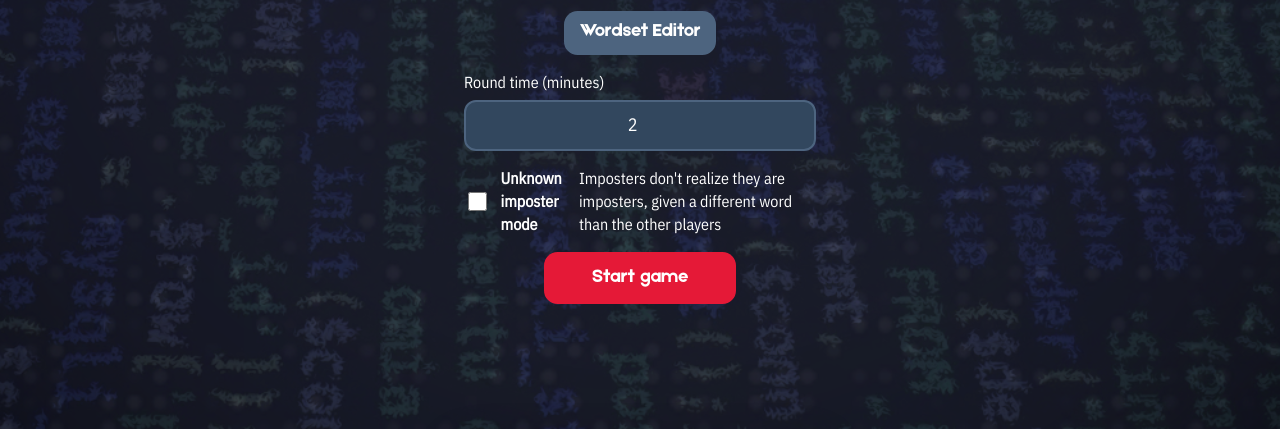
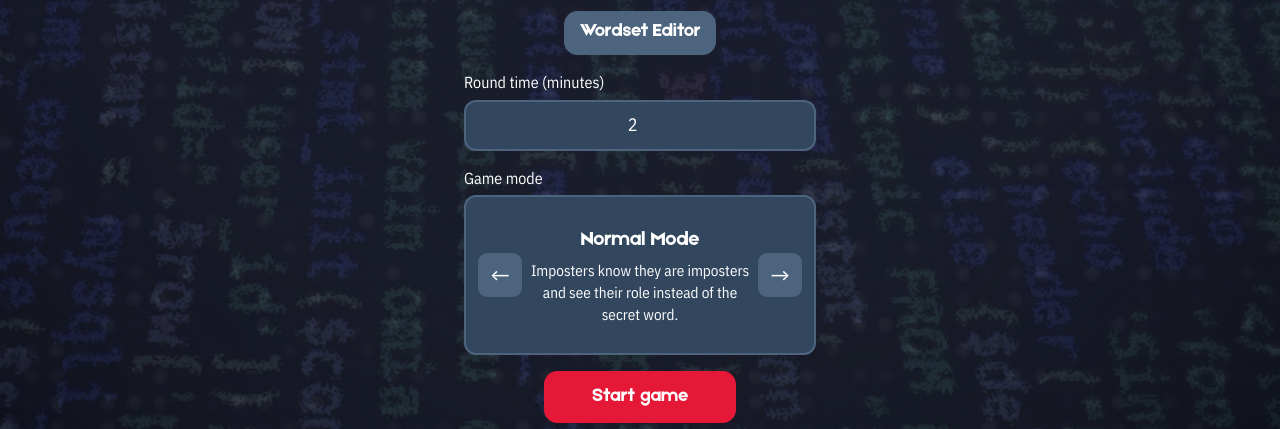
Before and after one commit to maristcomputersociety/cs-themed-imposter, a plain HTML site: page index.html in a window 1280 px wide. Shown: the part 819-1248 px from the top of the page. Drawn offline with Linux system fonts and the light colour scheme.

Commit message:
Modified how modes are handled
To allow for more modes

```diff
--- a/app.js
+++ b/app.js
@@ -18,7 +18,10 @@ const btnSaveWordset = document.getElementById('btn-save-wordset');
 const btnDeleteWordset = document.getElementById('btn-delete-wordset');
 const btnResetWordset = document.getElementById('btn-reset-wordset');
 const roundMinutesInput = document.getElementById('round-minutes');
-const unknownImposterToggle = document.getElementById('unknown-imposter-toggle');
+const previousModeButton = document.getElementById('btn-previous-mode');
+const nextModeButton = document.getElementById('btn-next-mode');
+const modeName = document.getElementById('mode-name');
+const modeDescription = document.getElementById('mode-description');
 const setupError = document.getElementById('setup-error');
 const btnStart = document.getElementById('btn-start');
 
@@ -35,8 +38,21 @@ const btnBackSetup = document.getElementById('btn-back-setup');
 const wordsets = new Map();
 const wordsetLoads = new Map();
 const CUSTOM_WORDSETS_STORAGE_KEY = 'cs-themed-imposter.custom-wordsets';
+const gameModes = [
+    {
+        name: 'Normal Mode',
+        description: 'Imposters know they are imposters and see their role instead of the secret word.',
+        unknownImposter: false,
+    },
+    {
+        name: 'Unknown Imposter Mode',
+        description: 'Imposters do not know their role; they see a different secret word from the other players.',
+        unknownImposter: true,
+    },
+];
 let savedCustomWordsets = [];
 let customWordsetStorageError = '';
+let selectedModeIndex = 0;
 
 /** @type {{ secretWord: string, imposterWordsByPlayer: Record<number, string>, imposterIndices: number[], currentPlayer: number, revealed: boolean, roundEndMs: number, timerId: number | null, revealCooldownEndMs: number, tapRevealCooldownEndMs: number }} */
 let game = {
@@ -110,8 +126,16 @@ function parseSetup() {
         numImposters: imp,
         roundMinutes: minutes,
         wordsetId: wordsetSelect.value,
-        unknownImposterMode: unknownImposterToggle.checked,
+        unknownImposterMode: gameModes[selectedModeIndex].unknownImposter,
     };
+}
+
+function selectMode(direction) {
+    selectedModeIndex = (selectedModeIndex + direction + gameModes.length) % gameModes.length;
+    const mode = gameModes[selectedModeIndex];
+    modeName.textContent = mode.name;
+    modeDescription.textContent = mode.description;
+    clearSetupError();
 }
 
 function pickRandomWord(words) {
@@ -719,4 +743,12 @@ btnStart.addEventListener('click', async function () {
 
 btnBackSetup.addEventListener('click', resetToSetup);
 
+previousModeButton.addEventListener('click', function () {
+    selectMode(-1);
+});
+
+nextModeButton.addEventListener('click', function () {
+    selectMode(1);
+});
+
 clampImposterInput();
--- a/index.html
+++ b/index.html
@@ -63,10 +63,17 @@
                 <label class="label" for="round-minutes">Round time (minutes)</label>
                 <input class="input input-num" type="number" id="round-minutes" name="round-minutes" min="1" max="10" value="2" inputmode="numeric">
             </div>
-            <label class="toggle-field" for="unknown-imposter-toggle">
-                <input type="checkbox" id="unknown-imposter-toggle" name="unknown-imposter-toggle">
-                <strong>Unknown imposter mode</strong> Imposters don't realize they are imposters, given a different word than the other players
-            </label>
+            <section class="mode-picker" aria-label="Game mode">
+                <p class="label mode-picker__label">Game mode</p>
+                <div class="mode-picker__carousel">
+                    <button type="button" class="mode-picker__arrow" id="btn-previous-mode" aria-label="Previous game mode">&larr;</button>
+                    <div class="mode-picker__content" aria-live="polite" aria-atomic="true">
+                        <h2 class="mode-picker__name" id="mode-name">Normal Mode</h2>
+                        <p class="mode-picker__description" id="mode-description">Imposters know they are imposters and see their role instead of the secret word.</p>
+                    </div>
+                    <button type="button" class="mode-picker__arrow" id="btn-next-mode" aria-label="Next game mode">&rarr;</button>
+                </div>
+            </section>
             <p class="error" id="setup-error" role="alert" hidden></p>
             <button type="button" class="btn btn-primary" id="btn-start">Start game</button>
         </main>
--- a/styles.css
+++ b/styles.css
@@ -199,22 +199,65 @@ body {
     font-weight: bold;
 }
 
-.toggle-field {
+.mode-picker {
     width: 100%;
     max-width: 22rem;
-    display: flex;
-    align-items: center;
-    justify-content: flex-start;
-    gap: 0.65rem;
-    font-size: 1rem;
+}
+
+.mode-picker__label {
+    margin: 0 0 0.35rem;
     text-align: left;
 }
 
-.toggle-field input[type="checkbox"] {
-    width: 1.2rem;
-    height: 1.2rem;
-    accent-color: var(--secondary-color);
-    flex-shrink: 0;
+.mode-picker__carousel {
+    display: flex;
+    align-items: center;
+    gap: 0.5rem;
+    height: 10rem;
+    padding: 0.75rem;
+    background-color: var(--dark-color);
+    border: 2px solid var(--primary-color);
+    border-radius: 0.75rem;
+}
+
+.mode-picker__arrow {
+    width: 2.75rem;
+    min-height: 2.75rem;
+    flex: 0 0 2.75rem;
+    color: var(--text-color);
+    font: inherit;
+    font-size: 1.5rem;
+    background-color: var(--primary-color);
+    border: 0;
+    border-radius: 0.6rem;
+    cursor: pointer;
+}
+
+.mode-picker__arrow:hover {
+    background-color: var(--secondary-deep);
+}
+
+.mode-picker__arrow:focus {
+    outline: 3px solid var(--primary-light);
+    outline-offset: 2px;
+}
+
+.mode-picker__content {
+    min-width: 0;
+    flex: 1;
+    align-self: center;
+}
+
+.mode-picker__name {
+    margin: 0;
+    font-family: 'Etna', 'IBMPlexSans_Condensed', sans-serif;
+    font-size: 1.25rem;
+    font-weight: normal;
+}
+
+.mode-picker__description {
+    margin: 0.25rem 0 0;
+    font-size: 0.95rem;
 }
 
 .btn {
```
